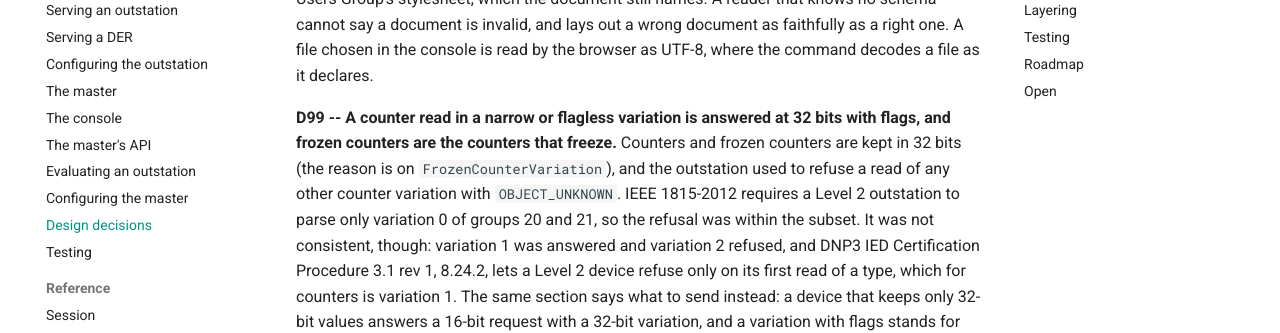
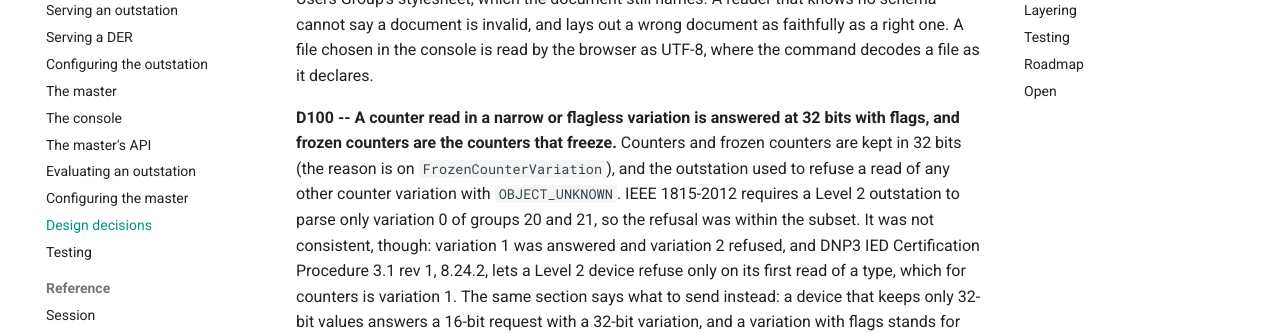
Before and after one commit to DERSecurity/py1815, an MkDocs documentation site: the page built from docs/DESIGN.md, in a window 1280 px wide and 900 px high, scrolled down 37527 px. Shown: the part 152-485 px from the top of the window. Built offline with MkDocs 1.6.1 and Material for MkDocs 9.7.7, drawn with Linux system fonts in a browser that asks for light colours; comment, search, counter and statistics services are not loaded.

Commit message:
Number the counter variation decision D100, after the one open in another pull request

```diff
--- a/docs/DESIGN.md
+++ b/docs/DESIGN.md
@@ -1627,7 +1627,7 @@ no schema cannot say a document is invalid, and lays out a wrong document as fai
 as a right one. A file chosen in the console is read by the browser as UTF-8, where the
 command decodes a file as it declares.
 
-**D99 -- A counter read in a narrow or flagless variation is answered at 32 bits with
+**D100 -- A counter read in a narrow or flagless variation is answered at 32 bits with
 flags, and frozen counters are the counters that freeze.** Counters and frozen counters
 are kept in 32 bits (the reason is on `FrozenCounterVariation`), and the outstation used
 to refuse a read of any other counter variation with `OBJECT_UNKNOWN`. IEEE 1815-2012
```
Also changed, not shown: CHANGELOG.md (+2 -2 lines).
